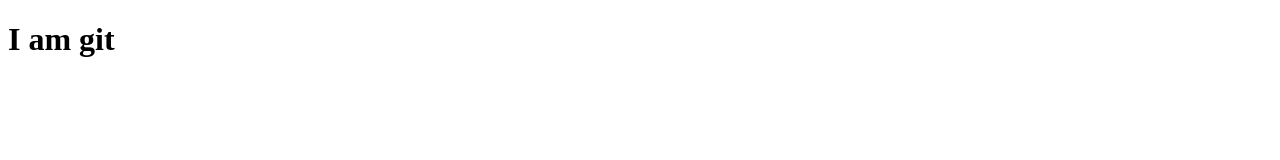
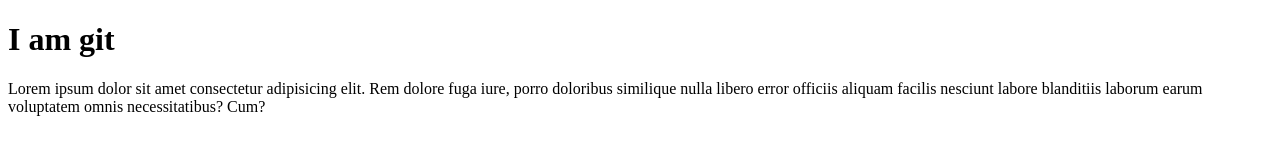
Before and after one commit to HsaungThetHtar/Project, a plain HTML site: page index.html in a window 1280 px wide. Drawn offline with Linux system fonts and the light colour scheme.

Commit message:
second commit

```diff
--- a/index.html
+++ b/index.html
@@ -8,5 +8,6 @@
 </head>
 <body>
     <h1>I am git</h1>
+    <p>Lorem ipsum dolor sit amet consectetur adipisicing elit. Rem dolore fuga iure, porro doloribus similique nulla libero error officiis aliquam facilis nesciunt labore blanditiis laborum earum voluptatem omnis necessitatibus? Cum?</p>
 </body>
 </html>
```
